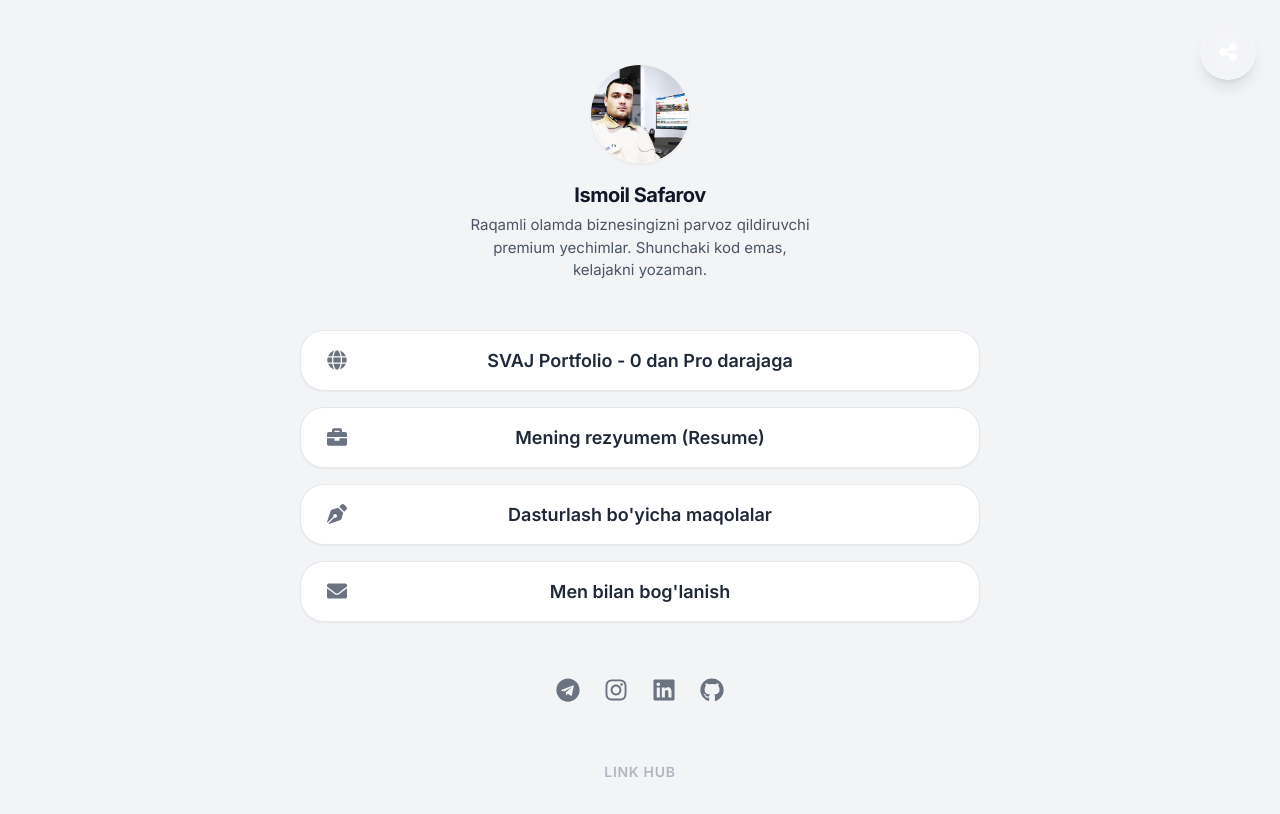
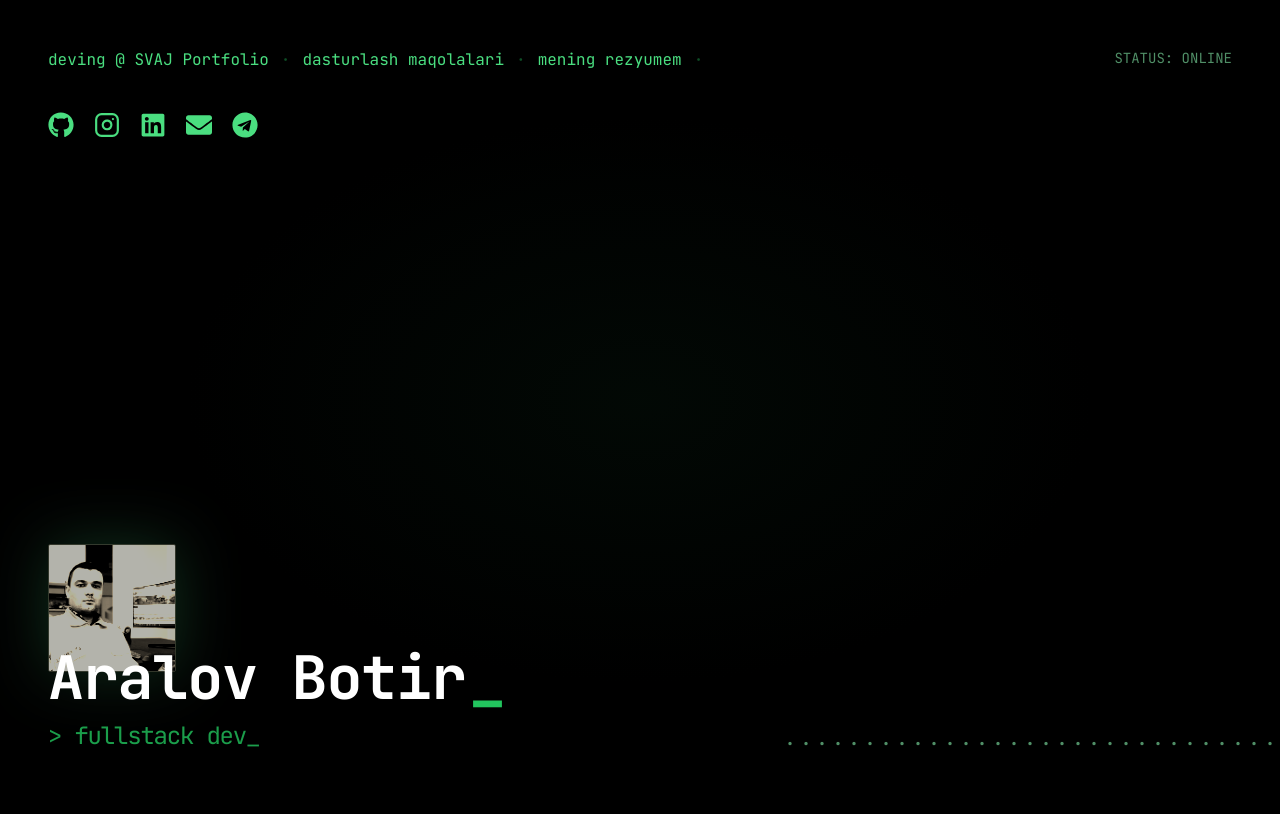
Before and after one commit to newboyss88/project-link, a React (Vite) app: page / in a window 1280 px wide. Built offline with nearby package versions, Linux system fonts and the light colour scheme.

Commit message:
style: update layout and typography in App, index.css, and tailwind config

```diff
--- a/src/App.jsx
+++ b/src/App.jsx
@@ -1,123 +1,146 @@
-import { useRef } from 'react';
-import { FaGlobe, FaPenNib, FaBriefcase, FaEnvelope } from 'react-icons/fa';
+import { useRef, useEffect, useState } from 'react';
+import { FaGithub, FaTwitter, FaLinkedin, FaTelegram, FaEnvelope } from 'react-icons/fa';
 import gsap from 'gsap';
 import { useGSAP } from '@gsap/react';
 
-// Components
-import LinkButton from './components/LinkButton';
-import SocialIcons from './components/SocialIcons';
-import ShareButton from './components/ShareButton';
-
-// Assets
 import profilePic from './assets/baralov.jpg';
 import './index.css';
 
 function App() {
   const containerRef = useRef(null);
-  const profileRef = useRef(null);
+  const [typedText, setTypedText] = useState('');
+  const fullText = "Aralov Botir";
 
-  const mainLinks = [
-    {
-      title: 'SVAJ Portfolio - 0 dan Pro darajaga',
-      url: 'https://svaj.uz',
-      icon: <FaGlobe />
-    },
-    {
-      title: 'Mening rezyumem (Resume)',
-      url: '#', // Replace with actual link
-      icon: <FaBriefcase />
-    },
-    {
-      title: 'Dasturlash bo\'yicha maqolalar',
-      url: '#', // Replace with actual link
-      icon: <FaPenNib />
-    },
-    {
-      title: 'Men bilan bog\'lanish',
-      url: 'mailto:botir@example.com', // Replace
-      icon: <FaEnvelope />
-    }
-  ];
+  // Typing effect for the name
+  useEffect(() => {
+    let index = 0;
+    const interval = setInterval(() => {
+      setTypedText(fullText.slice(0, index));
+      index++;
+      if (index > fullText.length) {
+        clearInterval(interval);
+      }
+    }, 120);
+    return () => clearInterval(interval);
+  }, []);
 
   useGSAP(() => {
-    const tl = gsap.timeline({ defaults: { ease: 'power3.out' } });
-
-    // Profile Entry
-    tl.from(profileRef.current, {
-      y: 30,
-      opacity: 0,
-      duration: 1,
-      delay: 0.1
+    // Reveal all elements slowly with standard GSAP setup
+    gsap.to('.reveal-target', {
+      opacity: 1,
+      y: 0,
+      stagger: 0.15,
+      duration: 1.2,
+      ease: 'power3.out',
+      delay: 0.5
     });
 
-    // Links Stagger
-    tl.from('.link-item', {
-      y: 40,
-      opacity: 0,
-      stagger: 0.1,
-      duration: 0.8,
-      clearProps: 'all' // Clean up for hover states
-    }, "-=0.5");
-
-    // Social Row Entry
-    tl.from('.social-row', {
-      y: 20,
-      opacity: 0,
-      duration: 0.8
-    }, "-=0.3");
+    // Profile picture glitch/fade-in
+    gsap.to('.profile-glow', {
+      opacity: 1,
+      duration: 2,
+      delay: 1.5,
+      ease: 'power2.inOut'
+    });
 
   }, { scope: containerRef });
 
   return (
-    <div ref={containerRef} className="min-h-screen relative flex flex-col items-center py-16 px-4 pb-24 overflow-x-hidden">
-      <ShareButton />
+    <div ref={containerRef} className="relative w-full h-[100dvh] bg-black text-green-400 font-mono overflow-hidden">
 
-      {/* Main Content Container - Max width typical 680px for Linktree */}
-      <main className="w-full max-w-[680px] mx-auto z-10 flex flex-col items-center">
+      {/* Background Matrix-style subtle gradient (optional, keeps it primarily black) */}
+      <div className="absolute inset-0 pointer-events-none bg-[radial-gradient(ellipse_at_center,_var(--tw-gradient-stops))] from-green-900/10 via-black to-black"></div>
 
-        {/* Profile Section */}
-        <div ref={profileRef} className="flex flex-col items-center text-center space-y-4 mb-8">
-          <div className="w-[100px] h-[100px] rounded-full overflow-hidden shadow-sm border border-black/5 bg-white">
-            <img
-              src={profilePic}
-              alt="Botir Aralov"
-              className="w-full h-full object-cover"
-            />
-          </div>
+      {/* TOP LEFT: Main Links Group */}
+      <div className="reveal-target opacity-0 translate-y-4 absolute left-4 top-6 md:left-12 md:top-12 flex flex-wrap items-center gap-2 md:gap-3 z-20 max-w-[90vw]">
+        <a
+          href="https://svaj.uz"
+          target="_blank"
+          rel="noopener noreferrer"
+          className="font-mono text-sm md:text-base text-green-400 transition-all duration-300 hover:drop-shadow-[0_0_20px_rgba(74,222,128,0.6)] hover:text-green-300 whitespace-nowrap"
+        >
+          deving @ SVAJ Portfolio
+        </a>
+        <span className="text-green-500/40 font-mono">·</span>
 
-          <div className="space-y-1">
-            <h1 className="text-[20px] font-bold tracking-tight text-gray-900">
-              Ismoil Safarov
-            </h1>
-            <p className="text-[15px] font-normal text-gray-600 max-w-sm px-4">
-              Raqamli olamda biznesingizni parvoz qildiruvchi premium yechimlar. Shunchaki kod emas, kelajakni yozaman.
-            </p>
+        <a
+          href="#"
+          target="_blank"
+          rel="noopener noreferrer"
+          className="font-mono text-sm md:text-base text-green-400 transition-all duration-300 hover:drop-shadow-[0_0_20px_rgba(74,222,128,0.6)] hover:text-green-300 whitespace-nowrap"
+        >
+          dasturlash maqolalari
+        </a>
+        <span className="text-green-500/40 font-mono">·</span>
+
+        <a
+          href="#"
+          target="_blank"
+          rel="noopener noreferrer"
+          className="font-mono text-sm md:text-base text-green-400 transition-all duration-300 hover:drop-shadow-[0_0_20px_rgba(74,222,128,0.6)] hover:text-green-300 whitespace-nowrap"
+        >
+          mening rezyumem
+        </a>
+        <span className="text-green-500/40 font-mono hidden md:inline">·</span>
+      </div>
+
+      {/* SOCIAL ICONS (Mobile: Right-Mid) (Desktop: Below links on the left) */}
+      <div className="reveal-target opacity-0 translate-y-4 absolute right-4 top-1/2 -translate-y-1/2 flex flex-col items-center gap-5 md:left-12 md:right-auto md:top-28 md:translate-y-0 md:flex-row z-20">
+        <a href="https://github.com/newboyss88" target="_blank" rel="noopener noreferrer" className="text-green-400 transition-all duration-300 hover:drop-shadow-[0_0_20px_rgba(74,222,128,0.6)] hover:text-green-300 hover:scale-125" aria-label="GitHub">
+          <FaGithub className="w-5 h-5 md:w-[26px] md:h-[26px]" />
+        </a>
+        <a href="https://instagram.com/baralov88" target="_blank" rel="noopener noreferrer" className="text-green-400 transition-all duration-300 hover:drop-shadow-[0_0_20px_rgba(74,222,128,0.6)] hover:text-green-300 hover:scale-125" aria-label="Instagram">
+          {/* Fallback to simple icon class if specific ones are tricky, but react-icons works fine */}
+          <svg xmlns="http://www.w3.org/2000/svg" width="24" height="24" viewBox="0 0 24 24" fill="none" stroke="currentColor" strokeWidth="2" strokeLinecap="round" strokeLinejoin="round" className="lucide lucide-instagram w-5 h-5 md:w-[26px] md:h-[26px]"><rect width="20" height="20" x="2" y="2" rx="5" ry="5" /><path d="M16 11.37A4 4 0 1 1 12.63 8 4 4 0 0 1 16 11.37z" /><line x1="17.5" x2="17.51" y1="6.5" y2="6.5" /></svg>
+        </a>
+        <a href="https://linkedin.com/in/botir-aralov-a93187284" target="_blank" rel="noopener noreferrer" className="text-green-400 transition-all duration-300 hover:drop-shadow-[0_0_20px_rgba(74,222,128,0.6)] hover:text-green-300 hover:scale-125" aria-label="LinkedIn">
+          <FaLinkedin className="w-5 h-5 md:w-[26px] md:h-[26px]" />
+        </a>
+        <a href="mailto:botir@example.com" className="text-green-400 transition-all duration-300 hover:drop-shadow-[0_0_20px_rgba(74,222,128,0.6)] hover:text-green-300 hover:scale-125" aria-label="Email">
+          <FaEnvelope className="w-5 h-5 md:w-[26px] md:h-[26px]" />
+        </a>
+        <a href="https://t.me/wwuzbww" target="_blank" rel="noopener noreferrer" className="text-green-400 transition-all duration-300 hover:drop-shadow-[0_0_20px_rgba(74,222,128,0.6)] hover:text-green-300 hover:scale-125" aria-label="Telegram">
+          <FaTelegram className="w-5 h-5 md:w-[26px] md:h-[26px]" />
+        </a>
+      </div>
+
+      {/* TOP RIGHT: Fake Music Player / Decorative Element (like reference) */}
+      <div className="reveal-target opacity-0 absolute right-6 top-6 md:right-12 md:top-12 font-mono text-xs md:text-sm flex hidden md:flex items-center gap-3 z-20">
+        <button className="text-green-300/60 whitespace-nowrap transition-all duration-300 hover:text-green-300 hover:drop-shadow-[0_0_20px_rgba(74,222,128,0.6)] cursor-default">
+          STATUS: ONLINE
+        </button>
+      </div>
+
+      {/* CENTER / PROFILE PICTURE INTEGRATION */}
+      {/* We place the picture subtly in the layout to not break the raw text aesthetic */}
+      <div className="profile-glow opacity-0 absolute left-4 md:left-12 bottom-32 md:bottom-32 z-10">
+        <div className="w-20 h-20 md:w-32 md:h-32 rounded-sm overflow-hidden border border-green-500/30 opacity-70 hover:opacity-100 transition-all duration-500 drop-shadow-[0_0_30px_rgba(74,222,128,0.3)] hover:drop-shadow-[0_0_40px_rgba(74,222,128,0.6)] mix-blend-screen filter grayscale contrast-150 sepia-[.7] hue-rotate-[70deg] saturate-[300%]">
+          <img src={profilePic} alt="Aralov Botir" className="w-full h-full object-cover" />
+        </div>
+      </div>
+
+      {/* BOTTOM ROW: Name and Dotted Line */}
+      <div className="absolute inset-x-0 bottom-0 flex flex-col md:flex-row md:items-end md:justify-between px-4 md:px-12 pb-8 md:pb-12 gap-4 md:gap-0 z-20">
+
+        {/* Bottom Left: Name/Role */}
+        <div className="font-mono text-2xl md:text-4xl lg:text-5xl font-normal text-green-400 tracking-tight text-left cursor-default transition-all duration-300 hover:drop-shadow-[0_0_20px_rgba(74,222,128,0.6)] hover:text-green-300 md:w-auto">
+          <div className="relative flex flex-col">
+            <span className="flex items-center text-4xl md:text-6xl font-bold mb-2 text-white">
+              {typedText}
+              <span className="terminal-cursor text-green-500 ml-1"></span>
+            </span>
+            <span className="text-green-500/80 text-lg md:text-2xl mt-1">
+              > fullstack dev_
+            </span>
           </div>
         </div>
 
-        {/* Links Section */}
-        <div className="w-full flex justify-center items-center flex-col px-2 sm:px-0">
-          {mainLinks.map((link, index) => (
-            <LinkButton
-              key={index}
-              title={link.title}
-              url={link.url}
-              icon={link.icon}
-            />
-          ))}
-        </div>
+        {/* Bottom Right: Dotted Line */}
+        <p className="font-mono text-base md:text-xl text-green-300/60 md:max-w-md text-left md:text-right cursor-default transition-all duration-300 hover:drop-shadow-[0_0_20px_rgba(74,222,128,0.6)] hover:text-green-300 lg:tracking-[0.2em] break-all md:break-normal">
+          ...........................................................
+        </p>
+      </div>
 
-        {/* Social Icons Header/Separation */}
-        <SocialIcons />
-
-      </main>
-
-      {/* Footer Element */}
-      <footer className="absolute bottom-8 text-center w-full z-10">
-        <p className="text-sm font-semibold text-gray-400">
-          <span className="opacity-75 tracking-wider">LINK HUB</span>
-        </p>
-      </footer>
     </div>
   );
 }
--- a/src/index.css
+++ b/src/index.css
@@ -1,39 +1,68 @@
-@import url('https://fonts.googleapis.com/css2?family=Inter:wght@400;500;600;700&display=swap');
+@import url('https://fonts.googleapis.com/css2?family=JetBrains+Mono:wght@400;500;700&display=swap');
 
 @tailwind base;
 @tailwind components;
 @tailwind utilities;
 
 :root {
-  /* Linktree-style clean theme variables */
-  --bg-color: #f3f4f6;
-  /* Very light gray */
-  --text-main: #111827;
+  --neon-green: #4ade80;
+  /* Tailwind green-400 */
 }
 
 body {
   margin: 0;
-  background-color: var(--bg-color);
-  font-family: 'Inter', sans-serif;
-  color: var(--text-main);
+  background-color: #000000;
+  /* Pure Black */
+  font-family: 'JetBrains Mono', 'Courier New', Courier, monospace;
+  color: var(--neon-green);
   min-height: 100vh;
-  /* Premium crisp text rendering */
   -webkit-font-smoothing: antialiased;
   -moz-osx-font-smoothing: grayscale;
 }
 
-/* Hide scrollbar for cleaner look if desired, but keep functionality */
-::-webkit-scrollbar {
-  width: 0px;
-  background: transparent;
+/* Hacker-style text selection */
+::selection {
+  background-color: rgba(74, 222, 128, 0.3);
+  /* green-400/30 */
+  text-shadow: 0 0 10px rgba(74, 222, 128, 0.8);
 }
 
-/* Custom animation classes for specific elements if needed outside GSAP */
-.link-button-hover {
-  transition: transform 0.2s cubic-bezier(0.175, 0.885, 0.32, 1.275), box-shadow 0.2s ease;
+/* Completely hide scrollbar for that clean terminal look */
+::-webkit-scrollbar {
+  display: none;
 }
 
-.link-button-hover:hover {
-  transform: scale(1.02);
-  box-shadow: 0 10px 25px -5px rgba(0, 0, 0, 0.1), 0 8px 10px -6px rgba(0, 0, 0, 0.1);
+/* Custom glow animations */
+@keyframes glow-pulse {
+
+  0%,
+  100% {
+    text-shadow: 0 0 15px rgba(74, 222, 128, 0.3);
+  }
+
+  50% {
+    text-shadow: 0 0 25px rgba(74, 222, 128, 0.8);
+  }
 }
+
+.glitch-hover:hover {
+  animation: glow-pulse 1.5s ease-in-out infinite;
+}
+
+/* Simulated terminal cursor blink */
+@keyframes blink {
+
+  0%,
+  100% {
+    opacity: 1;
+  }
+
+  50% {
+    opacity: 0;
+  }
+}
+
+.terminal-cursor::after {
+  content: '_';
+  animation: blink 1s step-end infinite;
+}
```
Also changed, not shown: tailwind.config.js (+4 -13 lines).
